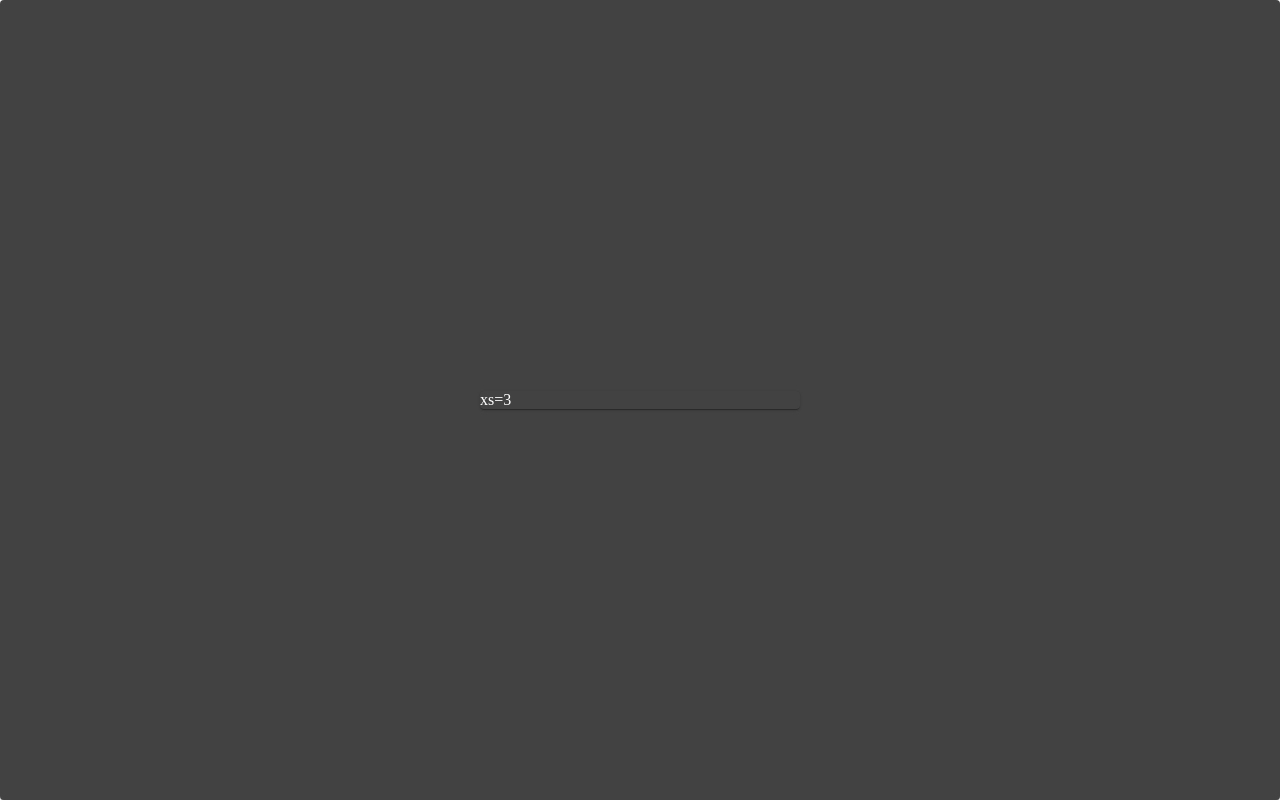
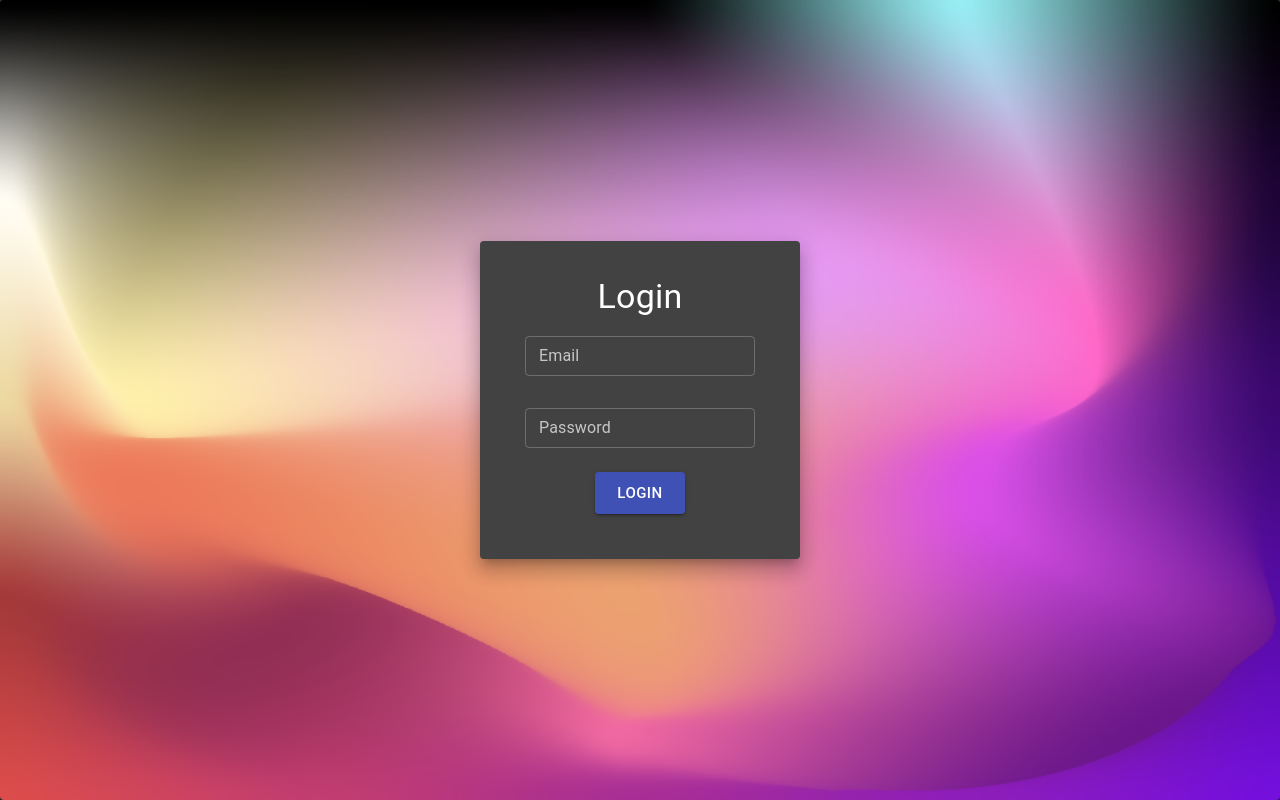
Before and after one commit to patrickledew/seis, a React (Create React App) app in the folder client/: page /login in a window 1280 px wide. Built offline with nearby package versions, Linux system fonts and the light colour scheme.

Commit message:
finsihed login page ui

```diff
--- a/client/src/App.js
+++ b/client/src/App.js
@@ -6,11 +6,13 @@ import LoginPage from "./LoginPage/LoginPage";
 import { BrowserRouter, Route, Switch } from "react-router-dom";
 import { ThemeProvider } from "@material-ui/core/styles";
 import Theme from "./theme/Theme";
+import CssBaseline from "@material-ui/core/CssBaseline";
 import "./App.css";
 
 function App() {
   return (
     <ThemeProvider theme={Theme}>
+      <CssBaseline />
       <div className="App">
         <BrowserRouter>
           <Switch>
--- a/client/src/LoginPage/LoginPage.js
+++ b/client/src/LoginPage/LoginPage.js
@@ -1,12 +1,49 @@
 import Paper from "@material-ui/core/Paper";
 import Grid from "@material-ui/core/Grid";
+import Typography from "@material-ui/core/Typography";
+import TextField from "@material-ui/core/TextField";
+import Button from "@material-ui/core/Button";
+import { withStyles } from "@material-ui/core/styles";
 import "./loginPage.scss";
 
+//TODO: Figure out how to over ride the input base focus color
 const LoginPage = () => {
   return (
-    <Paper className="LoginPage fullWidth fullHeight centerVertically centerHorizontally">
-      <Grid item lg={3}>
-        <Paper>xs=3</Paper>
+    <Paper className="LoginPage fullWidth fullHeight centerVertically centerHorizontally backgroundGradient">
+      <Grid item xs={10} sm={6} md={4} lg={3} xl={2}>
+        <Paper elevation={12} className="padding35">
+          <Grid item lg={12} className="marginBottom10">
+            <Typography variant="h4" align="center">
+              Login
+            </Typography>
+          </Grid>
+          <Grid item lg={12} className="padding10">
+            <TextField
+              type="email"
+              id="email-input"
+              label="Email"
+              variant="outlined"
+              margin="dense"
+              fullWidth
+            />
+          </Grid>
+          <Grid item lg={12} className="padding10">
+            <TextField
+              type="password"
+              id="pwd-input"
+              label="Password"
+              variant="outlined"
+              margin="dense"
+              fullWidth
+            />
+          </Grid>
+
+          <Grid item lg={12} className="padding10 centerHorizontally">
+            <Button size="large" variant="contained" color="primary">
+              Login
+            </Button>
+          </Grid>
+        </Paper>
       </Grid>
     </Paper>
   );
--- a/client/src/LoginPage/loginPage.scss
+++ b/client/src/LoginPage/loginPage.scss
@@ -12,3 +12,25 @@
   display: flex;
   justify-content: center;
 }
+.backgroundGradient {
+  background-image: url("../assets/loginGradient.png");
+  background-repeat: no-repeat;
+  background-size: 100% 100%;
+}
+.padding35 {
+  padding: 35px;
+}
+.padding10 {
+  padding: 10px;
+}
+.marginBottom10 {
+  margin-bottom: 10px;
+}
+
+:focus {
+  border-color: white !important;
+}
+
+.MuiOutlinedInput-root {
+  border-color: red !important;
+}
--- a/client/src/theme/Theme.js
+++ b/client/src/theme/Theme.js
@@ -4,12 +4,5 @@ const Theme = createMuiTheme({
   palette: {
     type: "dark",
   },
-  overrides: {
-    MuiButton: {
-      label: {
-        color: "#f1f1f1",
-      },
-    },
-  },
 });
 export default Theme;
```
Also changed, not shown: client/src/assets/loginGradient.png (added).
